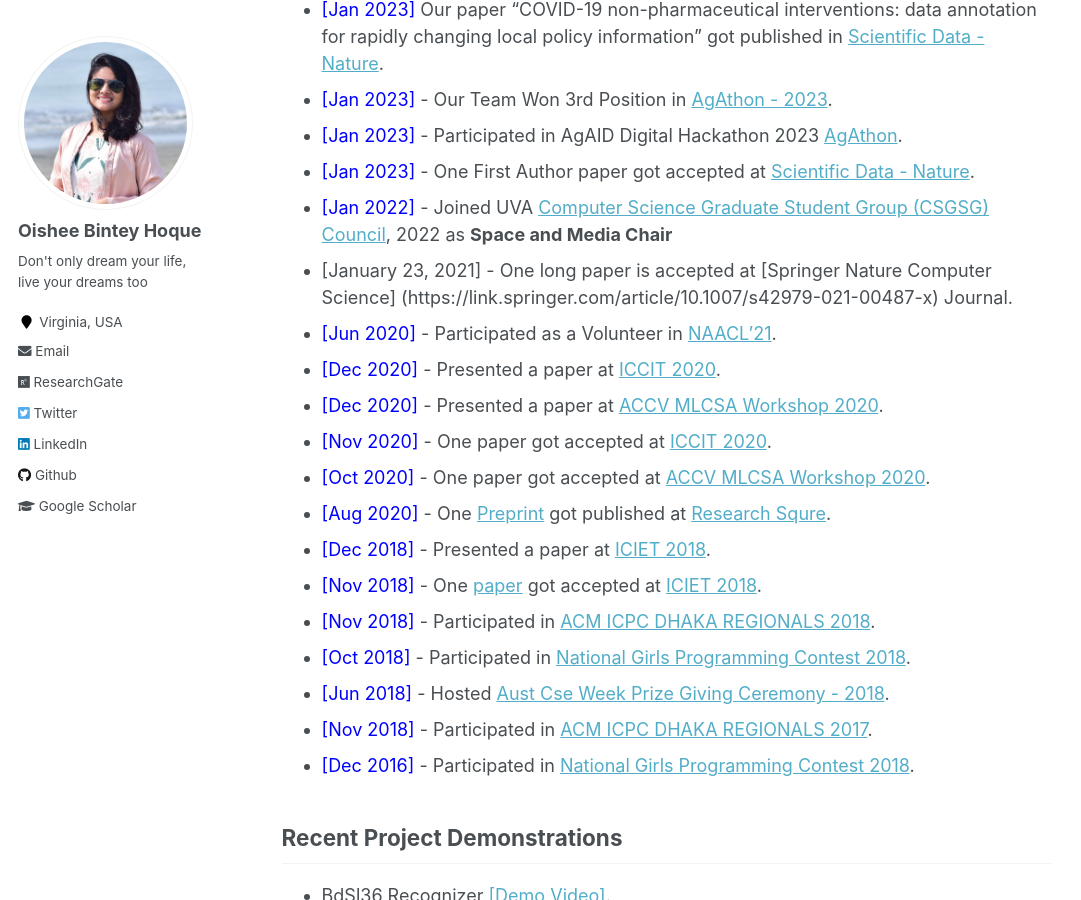
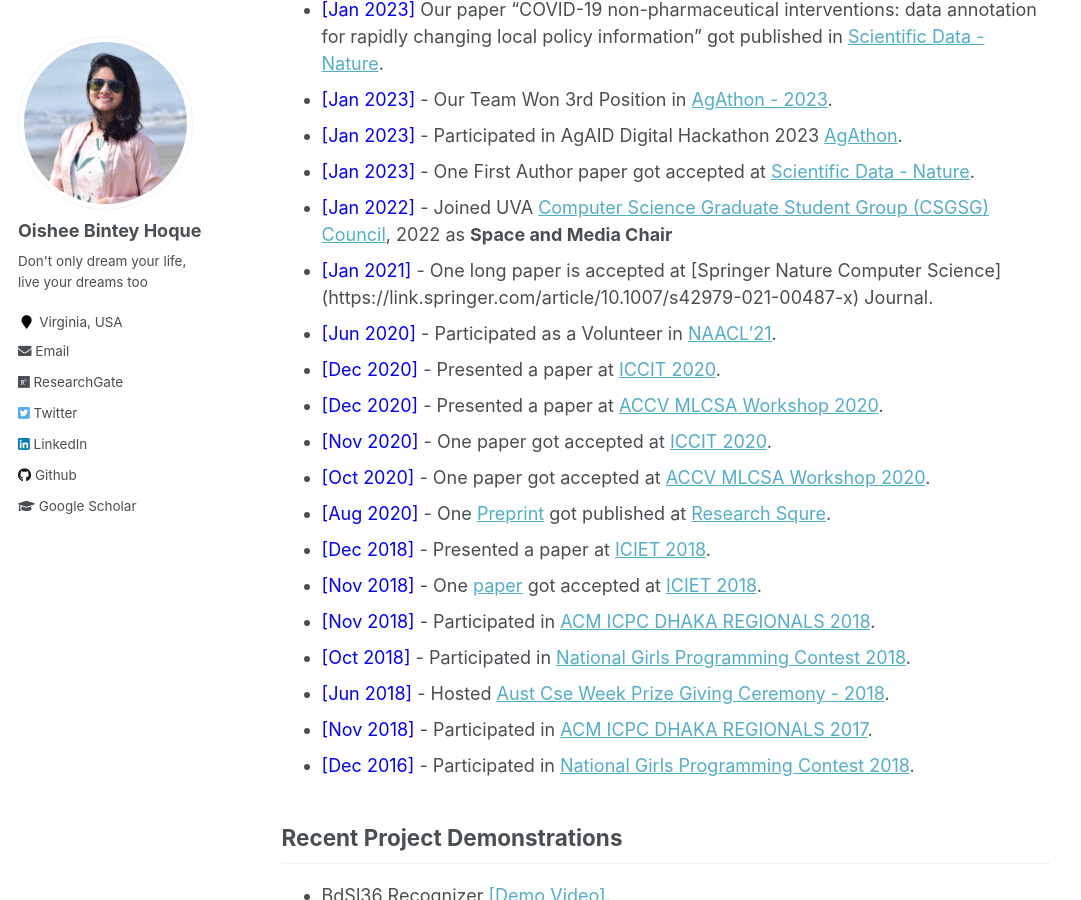
Before and after one commit to oishee-hoque/oishee-hoque.github.io, a Jekyll site: the page built from _pages/about.md, in a window 1280 px wide and 900 px high, scrolled down 605 px. Shown: the whole window, without its empty margins (0-1081 px from the left). Built offline with Jekyll 4.4.1, drawn with Linux system fonts in a browser that asks for light colours.

Commit message:
update about

```diff
--- a/_pages/about.md
+++ b/_pages/about.md
@@ -26,7 +26,7 @@ I have completed my undergrad in Computer Science from [Ahsanullah University of
 - <span style="color:Blue"> [Jan 2023] </span> - Participated in AgAID Digital Hackathon 2023 [AgAthon](https://badgr.com/public/assertions/wJZIOVeESRiBJDtn-tRj6g?identity__email=gza5dr@virginia.edu).
 - <span style="color:Blue"> [Jan 2023] </span> - One First Author paper got accepted at [Scientific Data - Nature](https://www.nature.com/sdata/).
 - <span style="color:Blue"> [Jan 2022] </span> - Joined UVA [Computer Science Graduate Student Group (CSGSG) Council](https://csgsg.org/), 2022 as **Space and Media Chair**
-- [January 23, 2021] - One long paper is accepted at [Springer Nature Computer Science] (https://link.springer.com/article/10.1007/s42979-021-00487-x) Journal.
+- <span style="color:Blue">[Jan 2021] </span> - One long paper is accepted at [Springer Nature Computer Science] (https://link.springer.com/article/10.1007/s42979-021-00487-x) Journal.
 - <span style="color:Blue"> [Jun 2020] </span> - Participated as a Volunteer in [NAACL'21](https://2021.naacl.org).
 - <span style="color:Blue"> [Dec 2020] </span> - Presented a paper at [ICCIT 2020](http://iccit.org.bd/2020/).
 - <span style="color:Blue"> [Dec 2020] </span> - Presented a paper at [ACCV MLCSA Workshop 2020](http://mlp.sci.yamaguchi-u.ac.jp/MLCSA2020/index.html).
```
